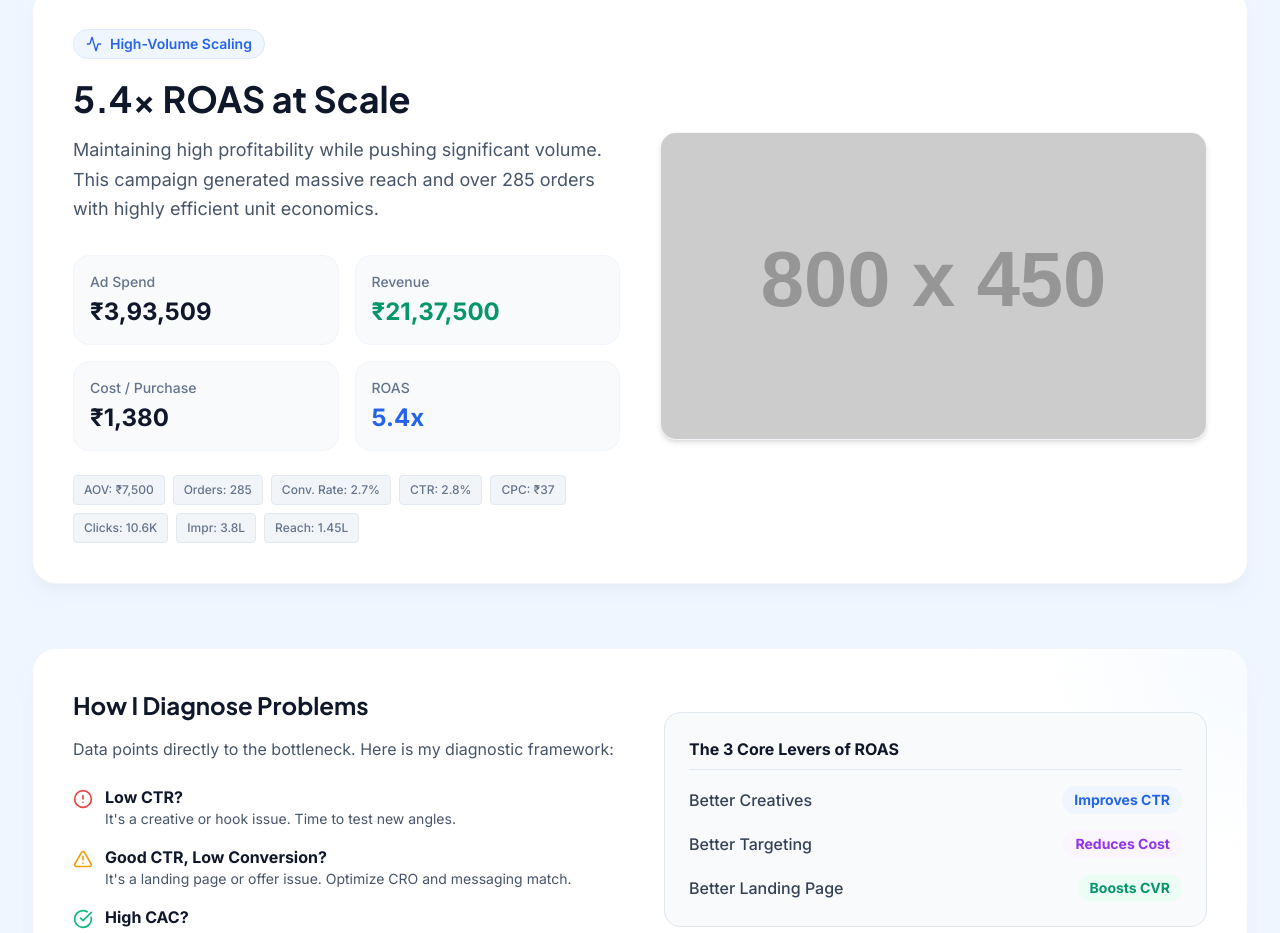
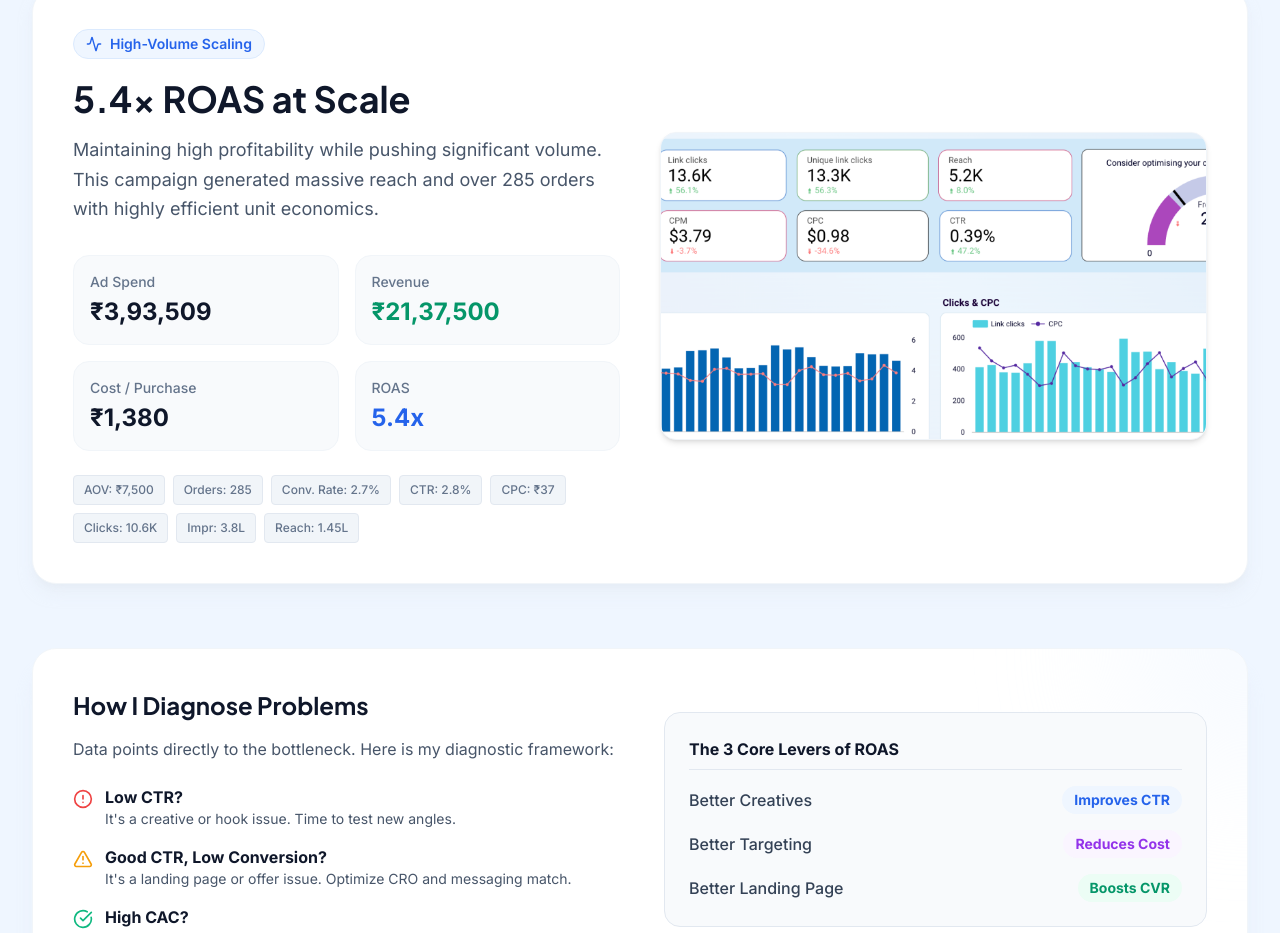
Before and after one commit to GopiKishan09/perfomance-marketing-portfolio, a plain HTML site: page index.html in a window 1280 px wide. Shown: the part 3759-4692 px from the top of the page. Drawn offline with nearby package versions, Linux system fonts and the light colour scheme; placeholder pictures from the web are drawn by us.

Commit message:
Update index.html

```diff
--- a/index.html
+++ b/index.html
@@ -436,7 +436,7 @@
                 <div class="grid lg:grid-cols-2 gap-10 items-center">
                     <div class="order-2 lg:order-2 relative rounded-2xl overflow-hidden shadow-md border border-slate-100 bg-slate-50 group aspect-video">
                         <!-- Add your Meta Ads screenshot here. Using a placeholder for now. -->
-                        <img src="meta-ads-screenshot.jpeg" alt="Meta Ads Dashboard Showing 5.4x ROAS" class="w-full h-full object-cover transform transition-transform duration-700 group-hover:scale-105" onerror="this.onerror=null; this.src='https://placehold.co/800x450/e2e8f0/475569?text=Screenshot+Placeholder';">
+                        <img src="facebook-ads-dashboard.png" alt="Meta Ads Dashboard Showing 5.4x ROAS" class="w-full h-full object-cover transform transition-transform duration-700 group-hover:scale-105" onerror="this.onerror=null; this.src='https://placehold.co/800x450/e2e8f0/475569?text=Screenshot+Placeholder';">
                         <div class="absolute inset-0 bg-gradient-to-t from-dark/80 via-dark/20 to-transparent opacity-0 group-hover:opacity-100 transition-opacity duration-300 flex items-end p-6">
                             <span class="text-white font-medium flex items-center"><i data-lucide="bar-chart" class="w-5 h-5 mr-2 text-blue-400"></i> Campaign Dashboard</span>
                         </div>
```
